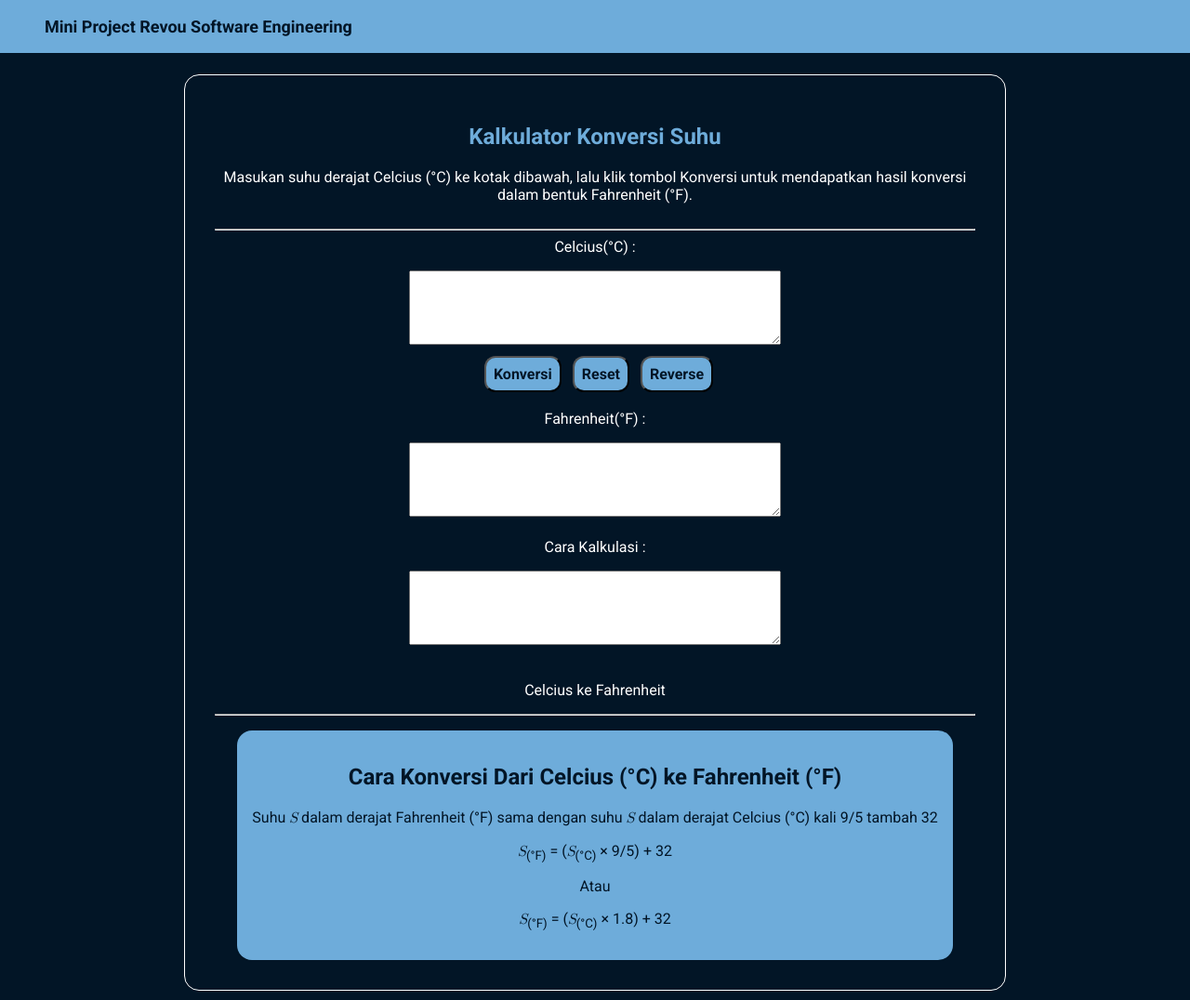
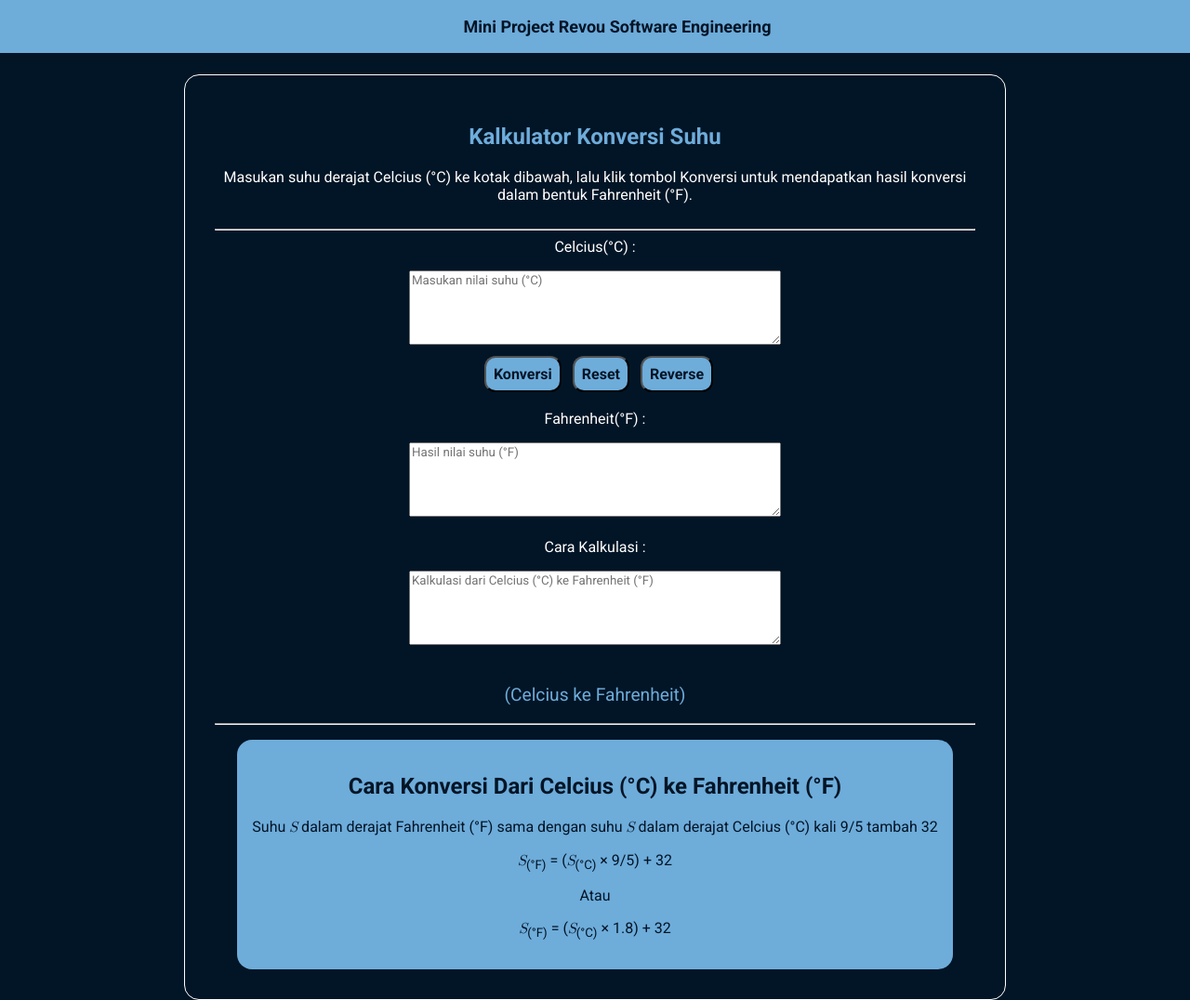
Before and after one commit to revou-fundamental-course/30-sept-24-anggialamsyah, a plain HTML site: page index.html in a window 1280 px wide. Shown: the top 1076 px of the page at 93% size. Drawn offline with Linux system fonts and the light colour scheme.

Commit message:
last edit

```diff
--- a/css/style.css
+++ b/css/style.css
@@ -54,6 +54,7 @@ main {
     padding-left: 3rem;
     margin-bottom: 12rem;
     align-items: center;
+    justify-content: center;
     display: flex;
 }
 
@@ -62,6 +63,7 @@ main {
     background-color: var(--bg_kedua);
     font-size: large;
     font-weight: 600;
+    text-align: center;
 }
 
 /* Box2 Style */
@@ -122,7 +124,8 @@ textarea {
 }
 
 .box1 p {
-    color: white;
+    color: var(--bg_kedua);
+    font-size: larger;
 }
 
 .suhu_simbol {
--- a/index.html
+++ b/index.html
@@ -36,7 +36,7 @@
           <div>
             <label for="input_suhu">Celcius(&deg;C) :</label>
           </div>
-          <textarea name="input_suhu" id="input_suhu"></textarea>
+          <textarea placeholder="Masukan nilai suhu (&deg;C)" name="input_suhu" id="input_suhu"></textarea>
           <br>
 
           <div>
@@ -57,7 +57,7 @@
           <div>
             <label for="hasil_suhu">Fahrenheit(&deg;F) :</label>
           </div>
-          <textarea name="hasil_suhu" id="hasil_suhu" readonly></textarea>
+          <textarea placeholder="Hasil nilai suhu (&deg;F)" name="hasil_suhu" id="hasil_suhu" readonly></textarea>
         </div>
         <br>
 
@@ -66,11 +66,11 @@
           <div>
             <label for="kalkulasi">Cara Kalkulasi :</label>
           </div>
-          <textarea name="kalkulasi" id="kalkulasi" readonly></textarea>
+          <textarea placeholder="Kalkulasi dari Celcius (&deg;C) ke Fahrenheit (&deg;F)" name="kalkulasi" id="kalkulasi" readonly></textarea>
         </div>
         <br>
 
-        <p>Celcius ke Fahrenheit</p>
+        <p>(Celcius ke Fahrenheit)</p>
       </section>
 
       <hr />
```
Also changed, not shown: index1.html (+4 -4 lines).
